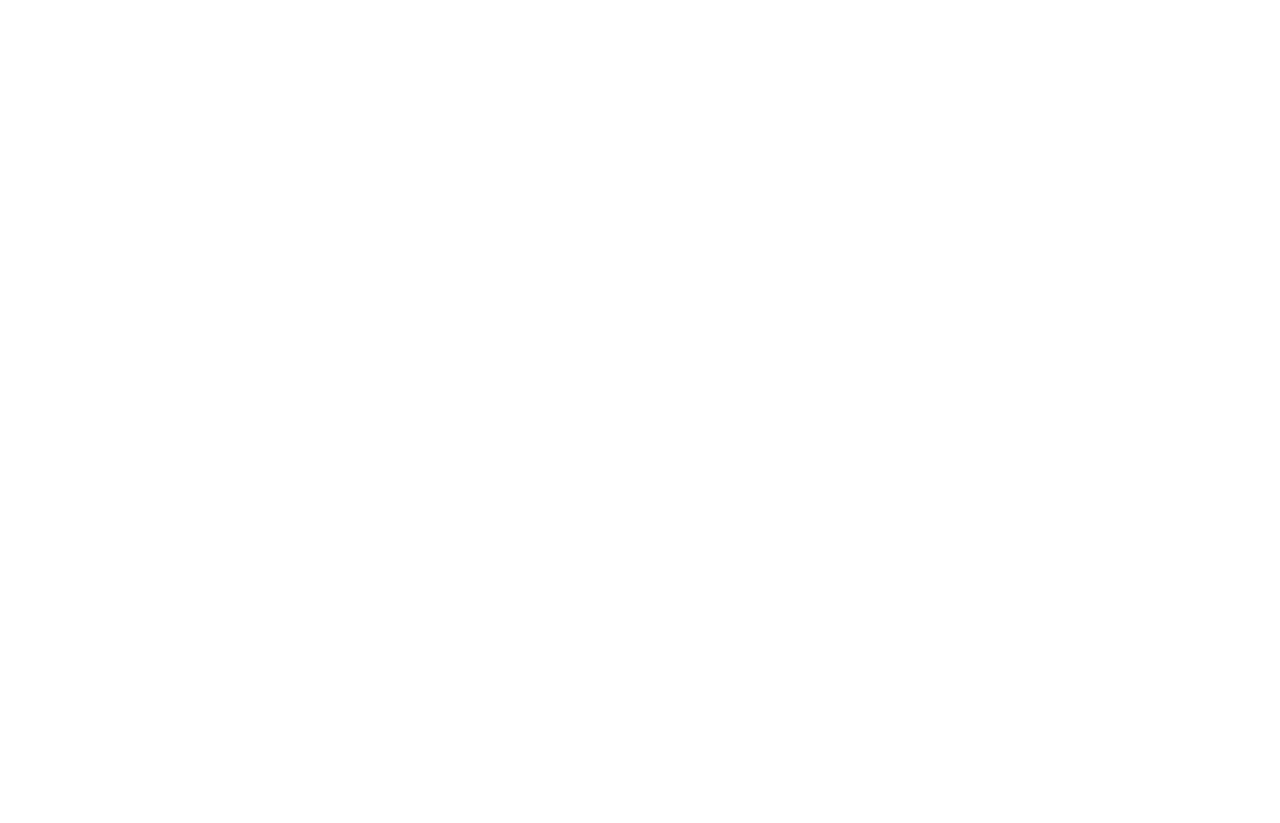
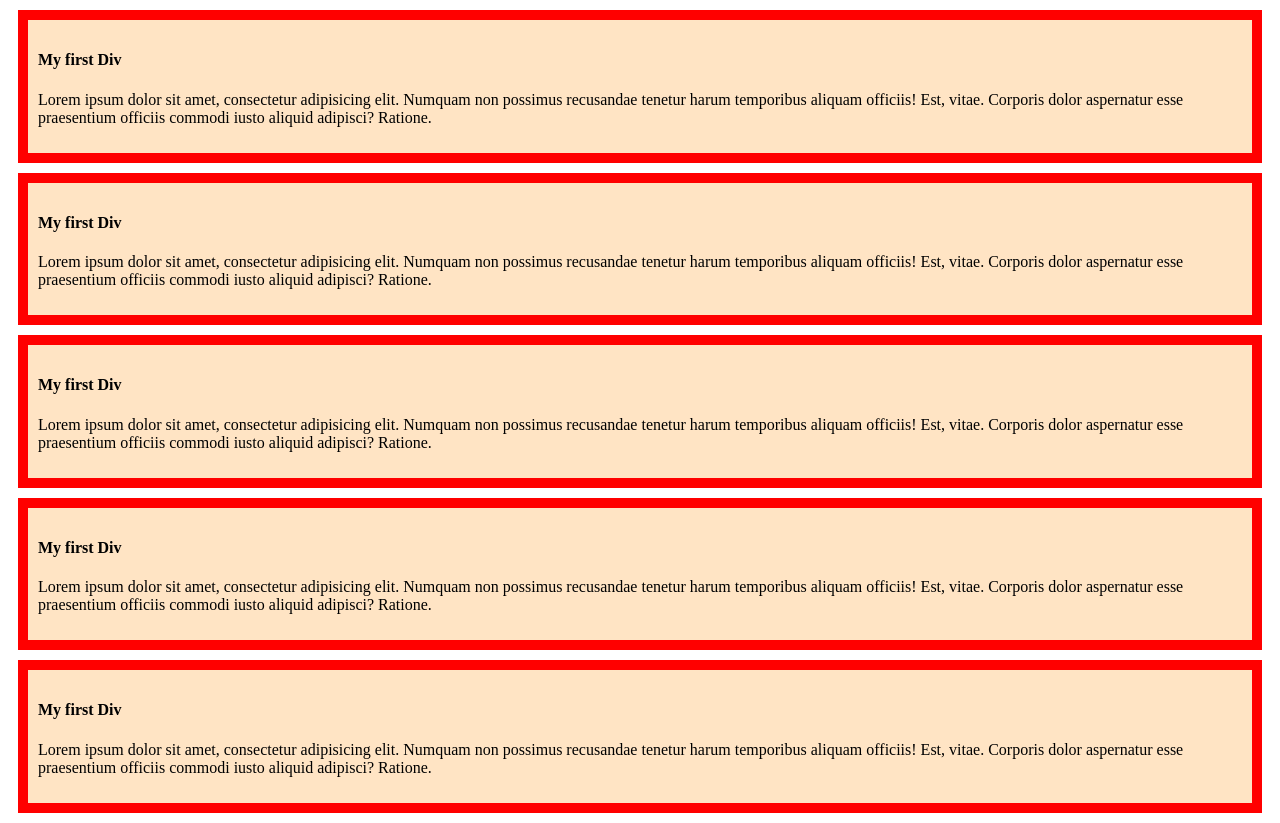
Before and after one commit to moshiur07/my-first-git-repo, a plain HTML site: page index.html in a window 1280 px wide. Before the commit the page ends 800 px from the top, so only its background shows below. Drawn offline with Linux system fonts and the light colour scheme.

Commit message:
2nd push

```diff
--- a/index.html
+++ b/index.html
@@ -6,8 +6,19 @@
     <title>My first github
 
     </title>
+   <link rel="stylesheet" href="styles.css">
 </head>
 <body>
+    <div class="DIV"><h4>My first Div</h4>
+    <P>Lorem ipsum dolor sit amet, consectetur adipisicing elit. Numquam non possimus recusandae tenetur harum temporibus aliquam officiis! Est, vitae. Corporis dolor aspernatur esse praesentium officiis commodi iusto aliquid adipisci? Ratione.</P></div>
+    <div class="DIV"><h4>My first Div</h4>
+    <P>Lorem ipsum dolor sit amet, consectetur adipisicing elit. Numquam non possimus recusandae tenetur harum temporibus aliquam officiis! Est, vitae. Corporis dolor aspernatur esse praesentium officiis commodi iusto aliquid adipisci? Ratione.</P></div>
+    <div class="DIV"><h4>My first Div</h4>
+    <P>Lorem ipsum dolor sit amet, consectetur adipisicing elit. Numquam non possimus recusandae tenetur harum temporibus aliquam officiis! Est, vitae. Corporis dolor aspernatur esse praesentium officiis commodi iusto aliquid adipisci? Ratione.</P></div>
+    <div class="DIV"><h4>My first Div</h4>
+    <P>Lorem ipsum dolor sit amet, consectetur adipisicing elit. Numquam non possimus recusandae tenetur harum temporibus aliquam officiis! Est, vitae. Corporis dolor aspernatur esse praesentium officiis commodi iusto aliquid adipisci? Ratione.</P></div>
+    <div class="DIV"><h4>My first Div</h4>
+    <P>Lorem ipsum dolor sit amet, consectetur adipisicing elit. Numquam non possimus recusandae tenetur harum temporibus aliquam officiis! Est, vitae. Corporis dolor aspernatur esse praesentium officiis commodi iusto aliquid adipisci? Ratione.</P></div>
 
 </body>
 </html>
--- /dev/null
+++ b/styles.css
@@ -0,0 +1,9 @@
+.DIV{
+    background-color: bisque;
+    padding: 10px;
+    margin: 10px;
+
+    border: 10px solid red;
+
+
+}
```
